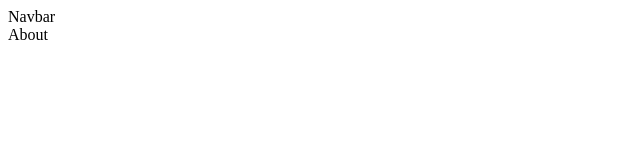
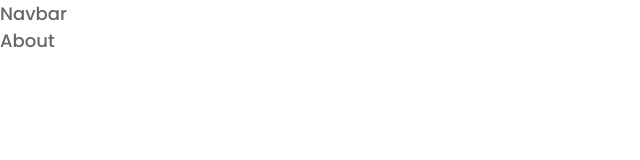
Before and after one commit to DEV-Gitanjali/MY_Portfolio, a React (Vite) app: page /about in a window 1280 px wide. Shown: the top 160 px of the page, without its empty margins (0-640 px from the left). Built offline with nearby package versions, Linux system fonts and the light colour scheme.

Commit message:
this code for app css for styling

```diff
--- a/src/App.css
+++ b/src/App.css
@@ -29,13 +29,61 @@
      --smaller-font-size:14px;
      --tiny-font-size:12px;
 
-     /*  */
+     /* font weight */
+
+     --weight-400:400;
+     --weight-500:500;
+     --weight-600:600;
+     --weight-700:700;
+     --weight-800:800;
+
+    }
+
+    /* base */
+
+    *{
+        margin: 0;
+        padding: 0;
+        box-sizing: border-box;
+    }
+
+    body, input, textarea {
+        font-family: var(--body-font);
+        font-size: var(--normal-font-size);
+        font-weight: var(--weight-500);
+     }
 
 
-;
+    body{
+        background-color: var(--body-color);
+        color: var(--text-color);
+
+       }
 
 
+ h1,h2 ,h3,h4{
+        color: var(--text-color);
+        font-family: var(--second-font);
+        font-weight: var(--weight-700);
 
+   }
 
+ ul{
+   list-style: none;
+ }
 
-}
+ a{
+  text-decoration: none;
+
+ }
+
+ button, input , textarea {
+          background-color: transparent;
+          border: none;
+          outline: none;
+     }
+
+    img{
+        max-width: 100%;
+
+       }
```
